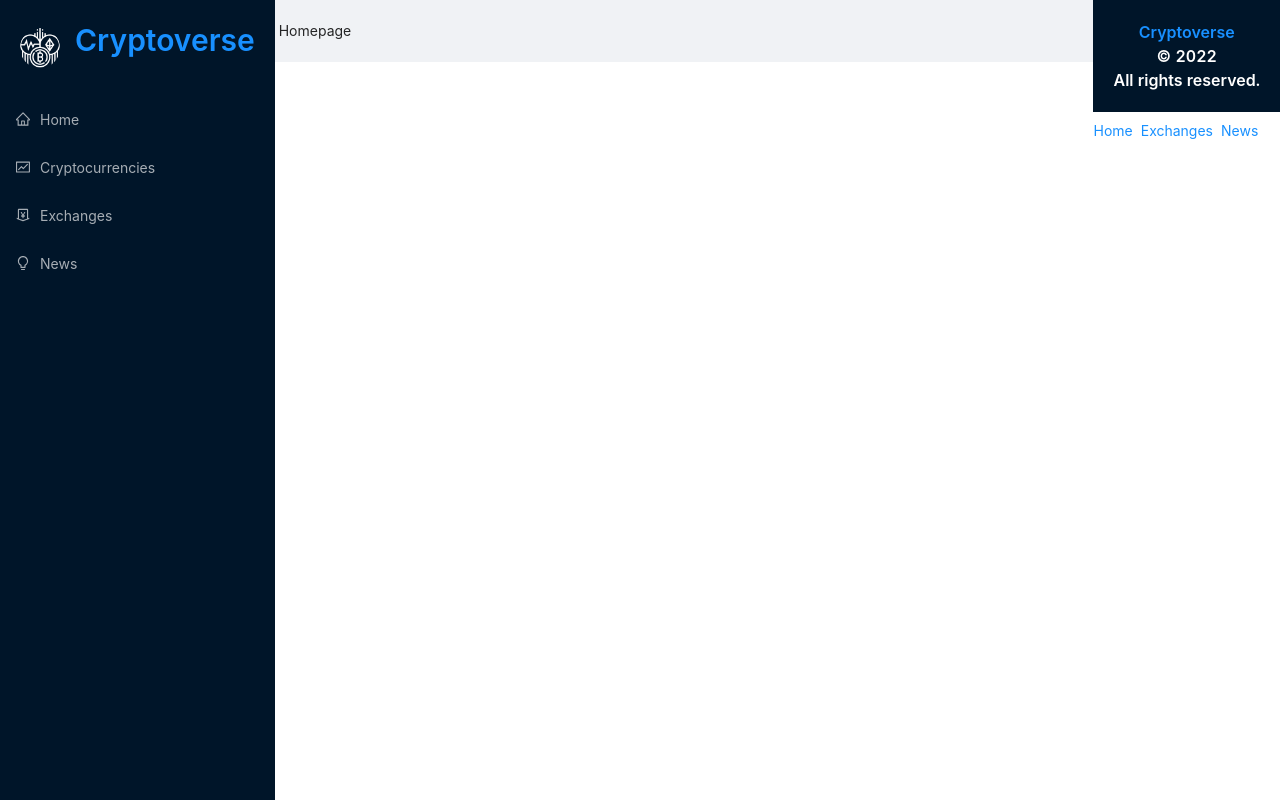
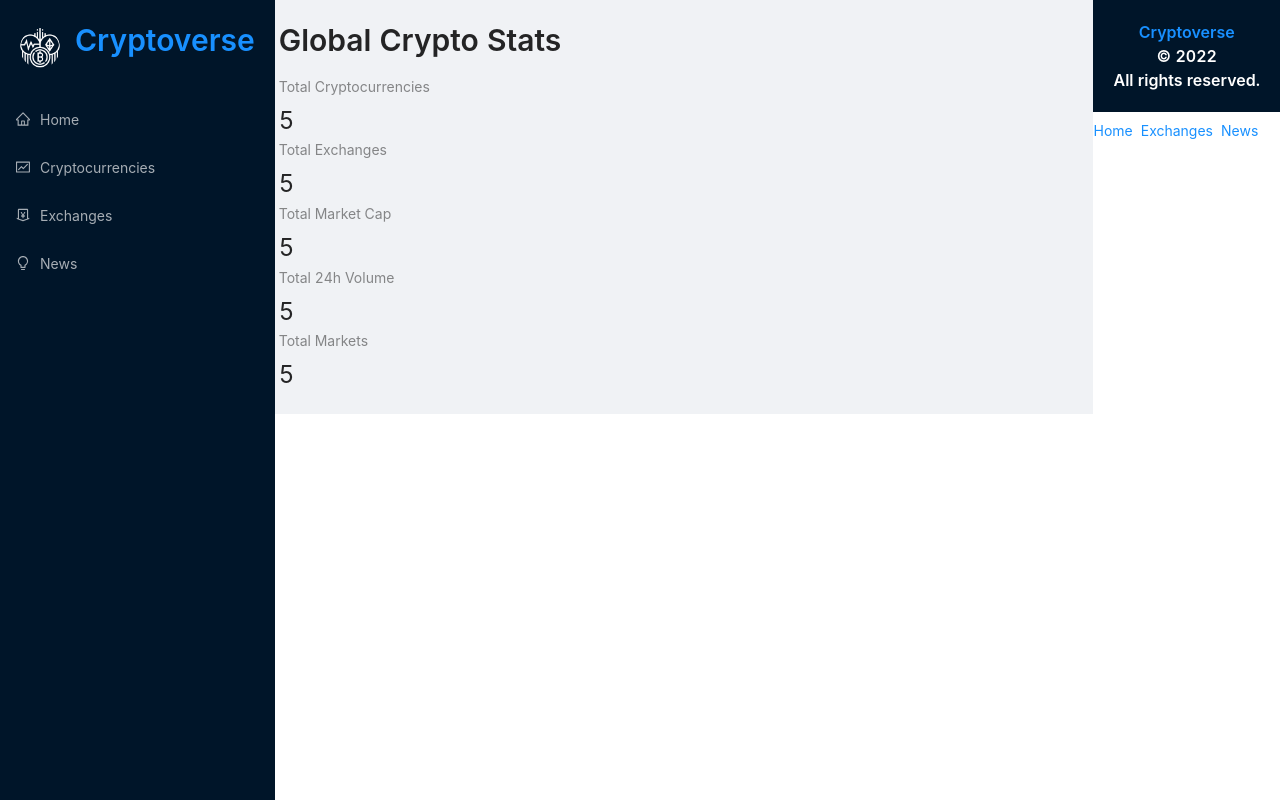
Before and after one commit to wojciechmarek/Cryptoverse, a React (Create React App) app: page / in a window 1280 px wide. Built offline with nearby package versions, Linux system fonts and the light colour scheme.

Commit message:
Add Homepage

```diff
--- a/src/components/Homepage.jsx
+++ b/src/components/Homepage.jsx
@@ -1,7 +1,32 @@
 import React from "react";
+import millify from "millify";
+import { Typography, Row, Col, Statistic } from "antd";
+import { Link } from "react-router-dom";
+const { Title } = Typography;
 
 const Homepage = () => {
-  return <div>Homepage</div>;
+  return (
+    <>
+      <Title level={2} titleName="heading">
+        Global Crypto Stats
+      </Title>
+      <Col span={12}>
+        <Statistic title="Total Cryptocurrencies" value="5" />
+      </Col>
+      <Col span={12}>
+        <Statistic title="Total Exchanges" value="5" />
+      </Col>
+      <Col span={12}>
+        <Statistic title="Total Market Cap" value="5" />
+      </Col>
+      <Col span={12}>
+        <Statistic title="Total 24h Volume" value="5" />
+      </Col>
+      <Col span={12}>
+        <Statistic title="Total Markets" value="5" />
+      </Col>
+    </>
+  );
 };
 
 export default Homepage;
```
